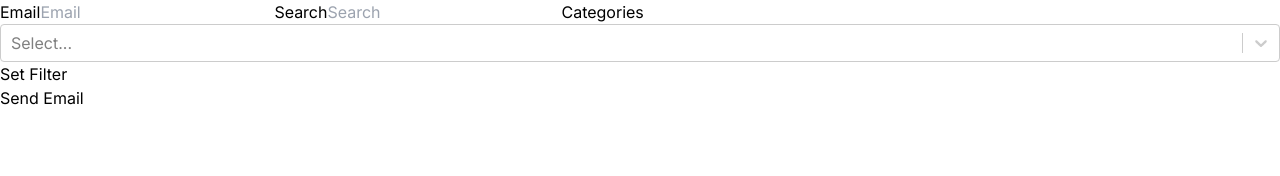
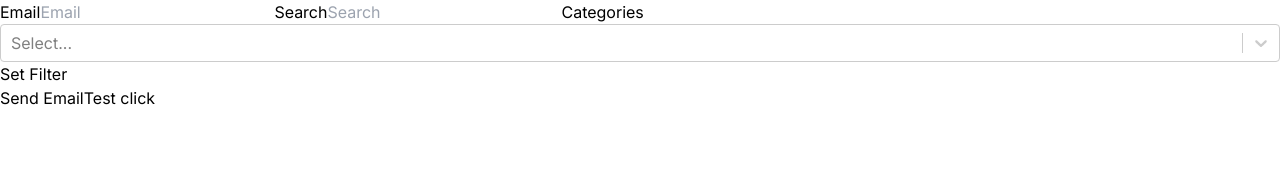
Before and after one commit to michaelzhan1/biorxiv-search, a Next.js app in the folder main/: page / in a window 1280 px wide. Shown: the top 176 px of the page. Built offline with nearby package versions, Linux system fonts and the light colour scheme.

Commit message:
Try test again

```diff
--- a/main/app/page.tsx
+++ b/main/app/page.tsx
@@ -1,5 +1,6 @@
 import NewFilter from "@/components/NewFilter"
 import EmailButton from "@/components/email/EmailButton"
+import TestTest from "@/components/TestTest"
 
 
 export default function Home() {
@@ -7,6 +8,7 @@ export default function Home() {
     <>
       <NewFilter />
       <EmailButton />
+      <TestTest />
     </>
   )
 }
--- /dev/null
+++ b/main/components/TestTest.tsx
@@ -0,0 +1,15 @@
+'use client'
+
+
+export default function TestTest() {
+  async function handleClick() {
+    await fetch('/api/test', {
+      cache: 'no-cache',
+    })
+  }
+  return (
+    <>
+      <button onClick={handleClick}>Test click</button>
+    </>
+  )
+}
```
Also changed, not shown: 1 other file (tests, documents, lock files or other folders).
